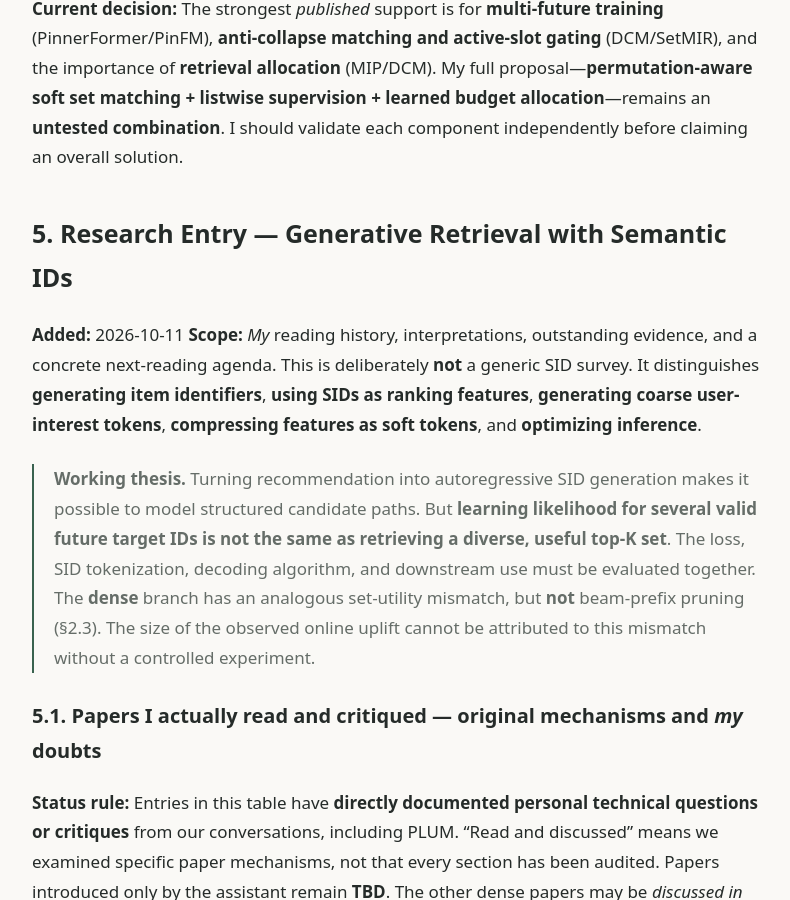
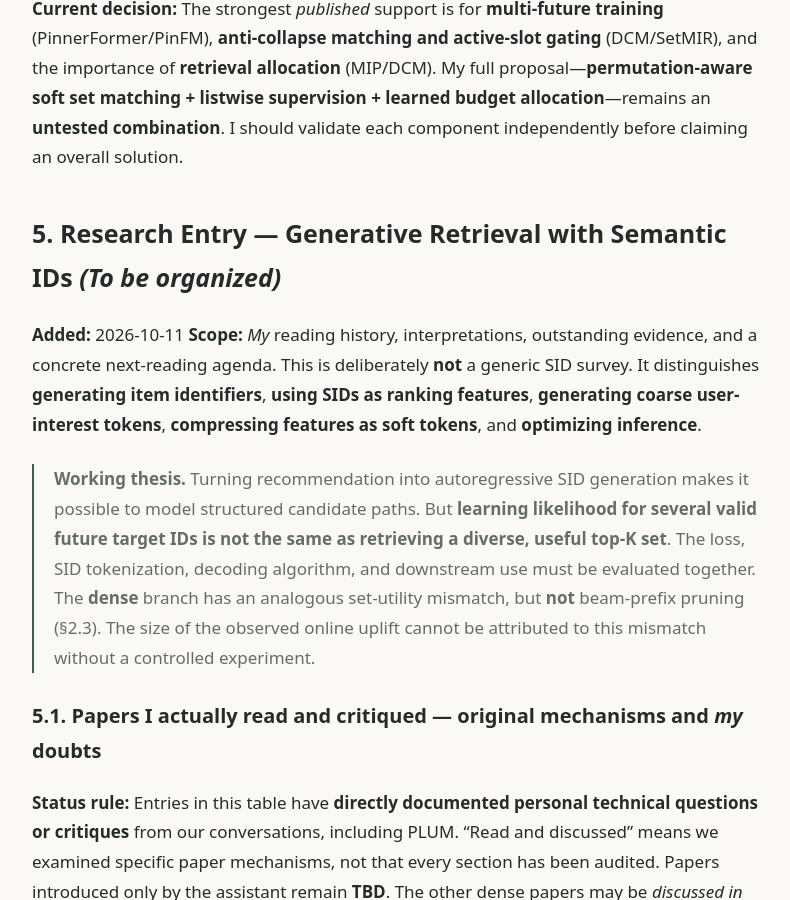
Before and after one commit to notes-latent/notes-latent.github.io, a Jekyll site: the page built from _posts/2026-10-10-multi-target-future-interest-modeling.md, in a window 1280 px wide and 900 px high, scrolled down 15838 px. Shown: the whole window, without its empty margins (238-1028 px from the left). Built offline with Jekyll 4.4.1, drawn with Linux system fonts in a browser that asks for light colours.

Commit message:
Mark generative retrieval section for further organization

```diff
--- a/_posts/2026-10-10-multi-target-future-interest-modeling.md
+++ b/_posts/2026-10-10-multi-target-future-interest-modeling.md
@@ -201,7 +201,7 @@ I want to test three interventions **separately** before combining them: **soft
 
 **Current decision:** The strongest *published* support is for **multi-future training** (PinnerFormer/PinFM), **anti-collapse matching and active-slot gating** (DCM/SetMIR), and the importance of **retrieval allocation** (MIP/DCM). My full proposal—**permutation-aware soft set matching + listwise supervision + learned budget allocation**—remains an **untested combination**. I should validate each component independently before claiming an overall solution.
 
-## 5. Research Entry — Generative Retrieval with Semantic IDs
+## 5. Research Entry — Generative Retrieval with Semantic IDs *(To be organized)*
 
 **Added:** 2026-10-11
 **Scope:** *My* reading history, interpretations, outstanding evidence, and a concrete next-reading agenda. This is deliberately **not** a generic SID survey. It distinguishes **generating item identifiers**, **using SIDs as ranking features**, **generating coarse user-interest tokens**, **compressing features as soft tokens**, and **optimizing inference**.
```
